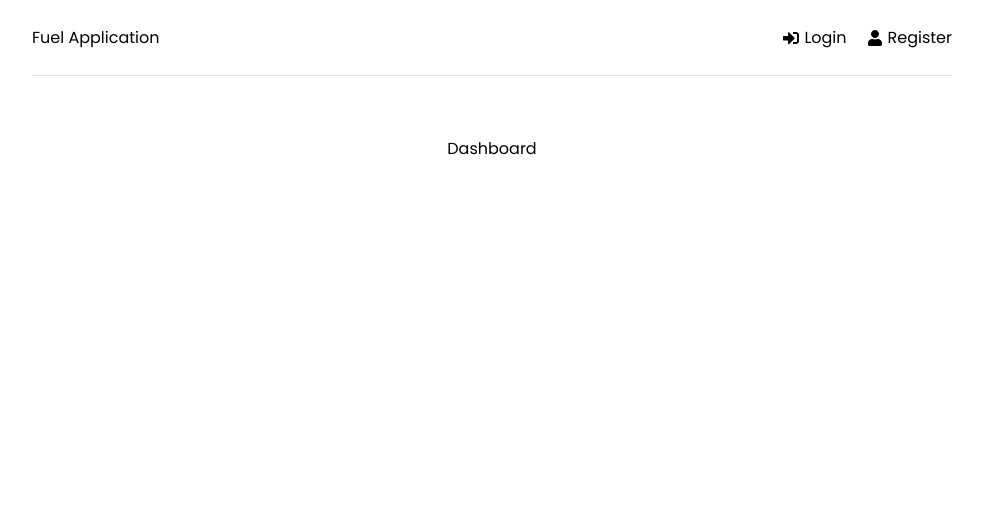
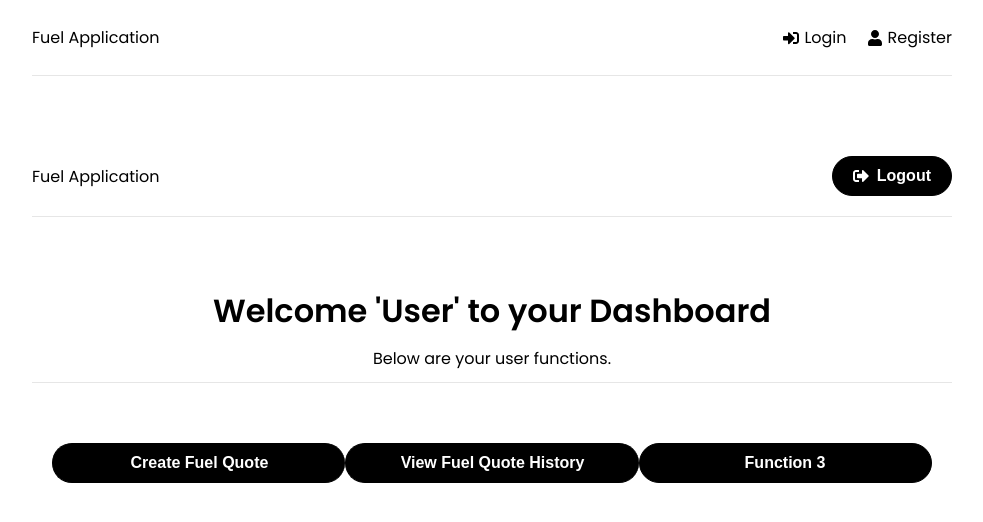
Before and after one commit to dcarlon00/SWE-Project, a React (Create React App) app in the folder frontend/: page / in a window 1280 px wide. Shown: the top 522 px of the page, without its empty margins (148-1131 px from the left). Built offline with nearby package versions, Linux system fonts and the light colour scheme.

Commit message:
Frontend 3/4 pages done

```diff
--- a/frontend/src/App.js
+++ b/frontend/src/App.js
@@ -1,4 +1,4 @@
-import {BrowserRouter as Router, Routes, Route} from 'react-router-dom'
+import {BrowserRouter as Router, Routes, Route, Outlet} from 'react-router-dom'
 import Header from './components/Header'
 import Dashboard from './pages/Dashboard'
 import Login from './pages/Login'
--- a/frontend/src/index.css
+++ b/frontend/src/index.css
@@ -41,6 +41,18 @@ h3 {
   margin: 0 auto;
   padding: 0 20px;
   text-align: center;
+}
+
+.container2 {
+  width: 100%;
+  max-width: 960px;
+  margin: 0 auto;
+  padding: 0 10px;
+  text-align: center;
+  flex-flow: column;
+  padding: 10px 0;
+  border-bottom: 1px solid #e6e6e6;
+  margin-bottom: 60px;
 }
 
 .header {
@@ -149,6 +161,7 @@ h3 {
   display: flex;
   align-items: center;
   justify-content: center;
+/*   border-right: none; */
 }
 
 .btn svg {
@@ -191,6 +204,44 @@ h3 {
   animation: spin 1.2s linear infinite;
 }
 
+.btn-group button {
+  /* background-color: #04AA6D; */ /* Green background */
+  /* border: 1px solid green; */ /* Green border */
+ /*  color: white;  *//* White text */
+  /* padding: 10px 24px; */ /* Some padding */
+ /*  cursor: pointer;  *//* Pointer/hand icon */
+  /* float: left; */ /* Float the buttons side by side */
+  padding: 10px 20px;
+  border: 1px solid #000;
+  border-radius: 35px;
+  background: #000;
+  color: #fff;
+  font-size: 16px;
+  font-weight: 700;
+  cursor: pointer;
+  text-align: center;
+  appearance: button;
+
+  align-items: center;
+  justify-content: center;
+}
+
+/* Clear floats (clearfix hack) */
+.btn-group:after {
+  content: "";
+  clear: both;
+  display: table;
+}
+
+.btn-group button:not(:last-child) {
+  border-right: none; /* Prevent double borders */
+}
+
+/* Add a background color on hover */
+.btn-group button:hover {
+  background-color: #727473;
+}
+
 @keyframes spin {
   0% {
     transform: rotate(0deg);
--- a/frontend/src/pages/Dashboard.jsx
+++ b/frontend/src/pages/Dashboard.jsx
@@ -1,9 +1,68 @@
-import React from 'react'
+import {useEffect} from 'react'
+import {useNavigate} from 'react-router-dom'
+import {useSelector} from 'react-redux'
+import {FaSignInAlt, FaSignOutAlt, FaUser} from 'react-icons/fa'
+import {Link} from 'react-router-dom'
+/* import { Button } from '@themesberg/react-bootstrap' */
+
+
+
 
 function Dashboard() {
-  return (
-    <div>Dashboard</div>
-  )
+/*     const navigate = useNavigate()
+
+    const {user} = useSelector((state) => state.auth) */
+
+ /*    useEffect(() => {
+        if(!user){
+            navigate('/login') //should be /login
+        }
+    }, [user, navigate]) */
+
+    return <>
+
+      <header className='header'>
+        <div className="logo">
+            <Link to='/'>Fuel Application</Link>
+        </div>
+        <ul>
+            <li>
+                <div class="btn-group">
+                    <button className="btn">
+                        <FaSignOutAlt/> Logout
+                    </button>
+                </div>
+            </li>
+        </ul>
+    </header>
+    <div>
+
+        <header className="container2">
+            <h1>Welcome 'User' to your Dashboard</h1>
+            <p>Below are your user functions.</p>
+        </header>
+
+    </div>
+    <header className='container'>
+        <div class="btn-group" style={{width:`100%`}}>
+            <button style={{width:`33.3%`}}>Create Fuel Quote</button>
+            <button style={{width:`33.3%`}}>View Fuel Quote History</button>
+            <button style={{width:`33.3%`}}>Function 3</button>
+        </div>
+    </header>
+
+
+    </>
+
+
+
+/*     return <>
+        <section className="heading">
+            <h1>Welcome 'user's name'</h1>
+        </section>
+
+    </> */
+
 }
 
 export default Dashboard
```
